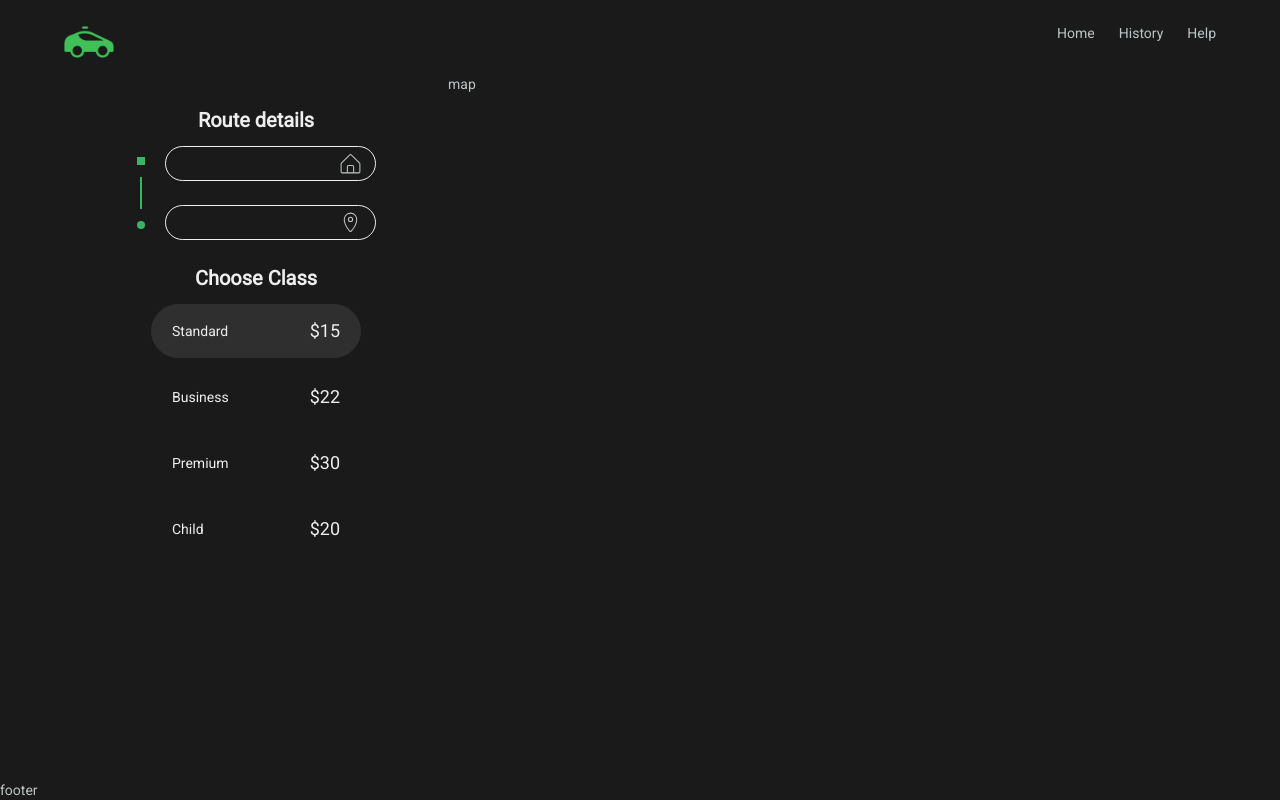
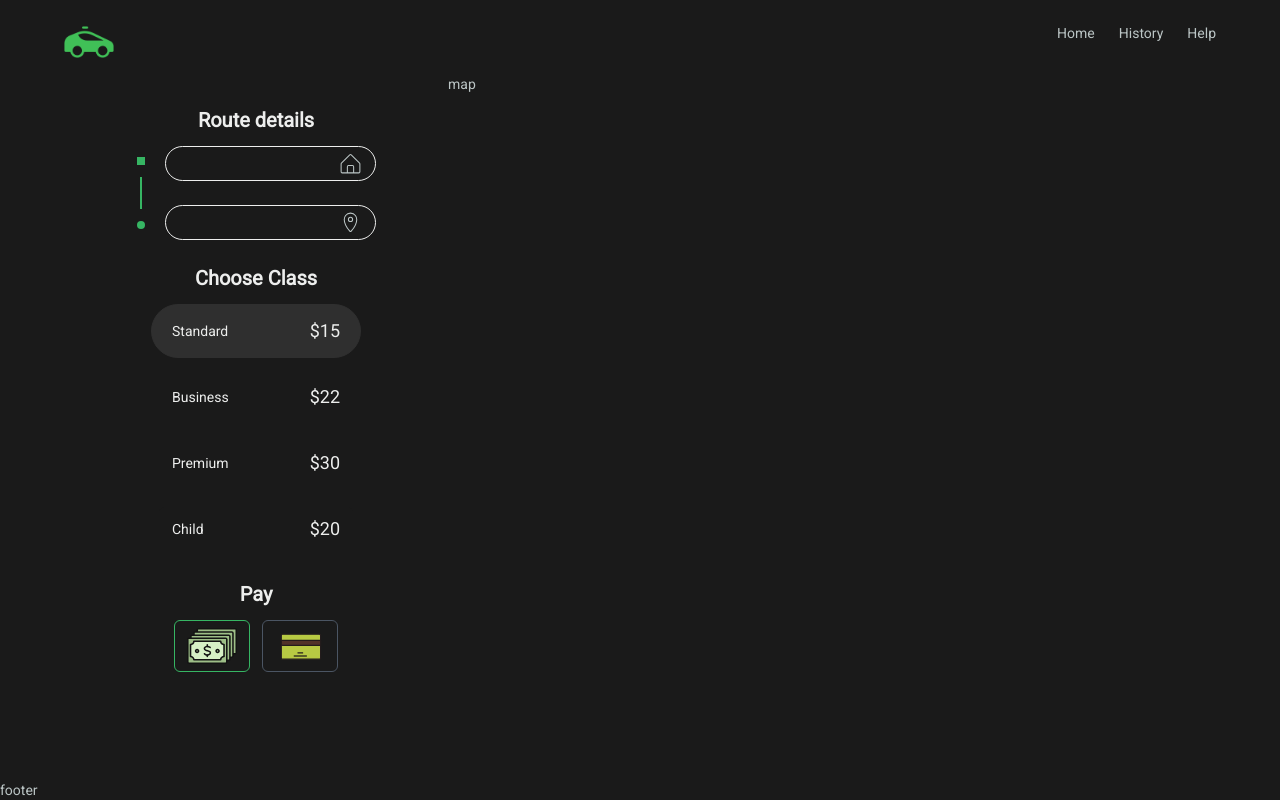
Before and after one commit to annettabel87/taxi-app, a Next.js app: page / in a window 1280 px wide. Built offline with nearby package versions, Linux system fonts and the light colour scheme.

Commit message:
add pay block

```diff
--- a/app/(components)/Booking/Booking.tsx
+++ b/app/(components)/Booking/Booking.tsx
@@ -2,6 +2,7 @@ import React from "react";
 import PathInput from "../PathInput/PathInput";
 import styles from "./Booking.module.scss";
 import Classes from "../Classes/Classes";
+import Pay from "../Pay/Pay";
 
 function Booking() {
   return (
@@ -16,6 +17,7 @@ function Booking() {
         <PathInput />
       </div>
       <Classes />
+      <Pay/>
     </div>
   );
 }
--- /dev/null
+++ b/app/(components)/Pay/Pay.module.scss
@@ -0,0 +1,19 @@
+.pay {
+    @apply flex flex-col justify-center w-full
+}
+
+.title {
+    @apply text-xl text-lightText text-center font-semibold my-3
+}
+
+.payList {
+    @apply flex items-center justify-center gap-3
+}
+
+.payItem {
+    @apply border rounded-md px-3 border-gray-600 transition-all hover:scale-110
+}
+
+.active {
+    @apply border-green
+}
--- /dev/null
+++ b/app/(components)/Pay/Pay.tsx
@@ -0,0 +1,30 @@
+"use client";
+
+import React, { useState } from "react";
+import { PayList } from "@/app/(data)/PayList";
+import Image from "next/image";
+import styles from "./Pay.module.scss";
+
+function Pay() {
+  const [selectedPay, setSelectedPay] = useState<number>(1);
+  return (
+    <div className={styles.pay}>
+      <h3 className={styles.title}>Pay</h3>
+      <div className={styles.payList}>
+        {PayList.map((item) => (
+          <button
+            key={item.id}
+            className={`${styles.payItem} ${
+              item.id === selectedPay ? styles.active : ""
+            }`}
+            onClick={() => setSelectedPay(item.id)}
+          >
+            <Image src={item.img} alt={item.name} width={50} height={30} />
+          </button>
+        ))}
+      </div>
+    </div>
+  );
+}
+
+export default Pay;
--- /dev/null
+++ b/app/(data)/PayList.ts
@@ -0,0 +1,18 @@
+export const PayList: IPay[] = [
+    {
+        id: 1,
+        name: "cash",
+        img: "/pay/money.svg",
+    },
+    {
+        id: 2,
+        name: "card",
+        img: "/pay/card.svg",
+    }
+]
+
+export interface IPay {
+    id: number;
+    name: string;
+    img: string;
+}
```
Also changed, not shown: public/pay/card.svg (added), public/pay/money.svg (added).
